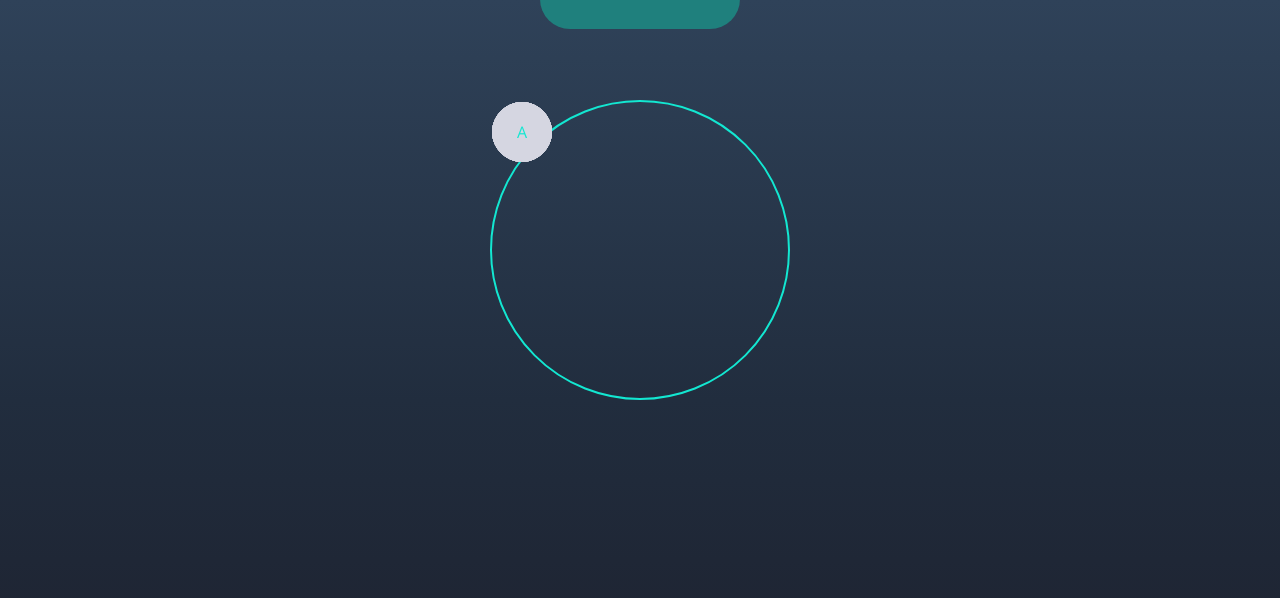
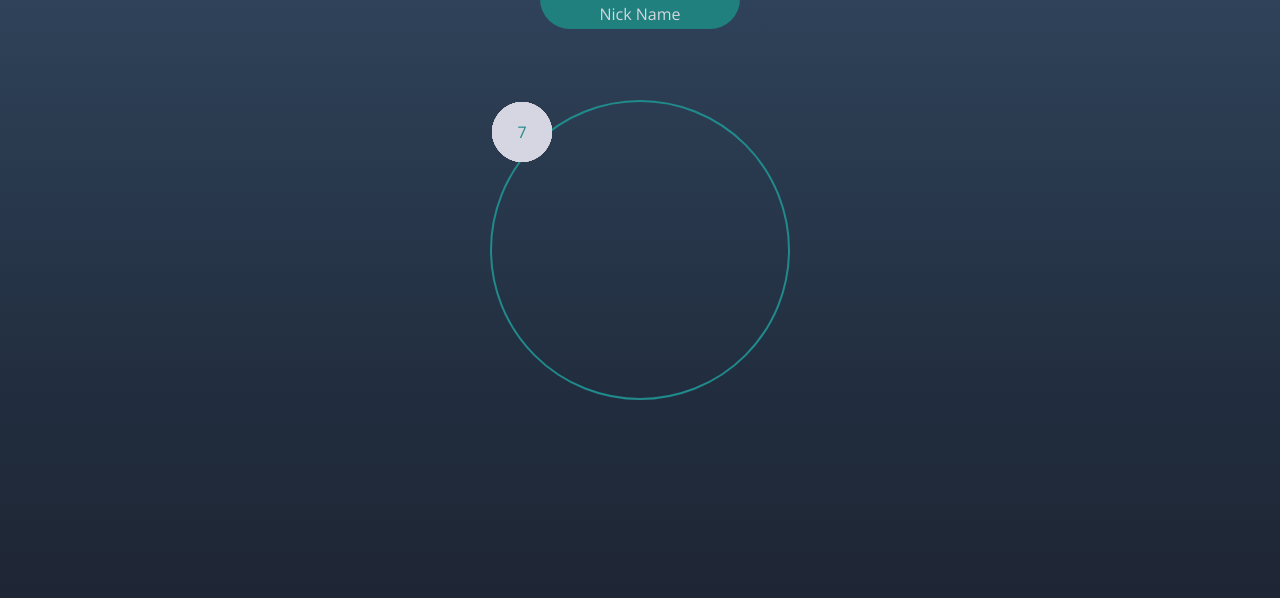
Before and after one commit to MicrofoxTeam/webgym-frontend, a Vue app: page /Register in a window 1280 px wide. Shown: the top 598 px of the page. Built offline with nearby package versions, Linux system fonts and the light colour scheme.

Commit message:
правки

```diff
--- a/src/components/Main.vue
+++ b/src/components/Main.vue
@@ -2,27 +2,11 @@
   <div class="menu">
     <cabinet></cabinet>
     <div class="menu-circle">
-      <div class="menu-button">
-        <p>0</p>
+      <transition-group name="fade" appear>
+        <div class="menu-button" v-for="item in items" v-bind:key=item>
+          <p>{{ item.name }}</p>
         </div>
-      <div class="menu-button">
-        <p>A</p>
-      </div>
-      <div class="menu-button">
-        <p>A</p>
-      </div>
-      <div class="menu-button">
-        <p>A</p>
-      </div>
-      <div class="menu-button">
-        <p>A</p>
-      </div>
-      <div class="menu-button">
-        <p>A</p>
-      </div>
-      <div class="menu-button">
-        <p>A</p>
-      </div>
+      </transition-group>
     </div>
   </div>
 </template>
@@ -35,6 +19,19 @@ export default {
     'user-slider': () => import('./main/user-slider.vue'),
     'tags-area': () => import('./main/tags-area.vue'),
     'cabinet': () => import('./main/status.vue')
+  },
+  data () {
+    return {
+      items: [
+        { name: 1 },
+        { name: 2 },
+        { name: 3 },
+        { name: 4 },
+        { name: 5 },
+        { name: 6 },
+        { name: 7 }
+      ]
+    }
   }
 }
 </script>
@@ -54,7 +51,10 @@ export default {
     border-radius: 150px;
     border: 2px solid $accent-color;
     position: relative;
+    @include waterfall(10, .1, fade);
+    @include onCircle(0, 7, 300, 60);
 
+    > span {
       .menu-button {
         width: 60px;
         height: 60px;
@@ -67,8 +67,14 @@ export default {
           margin: auto;
           color:  $accent-color;
         }
-
-      @include onCircle(90, 7, 300, 60);
       }
     }
+  }
+
+  .fade-enter-active, .fade-leave-active {
+    transition: .5s;
+  }
+  .fade-enter, .fade-leave-to {
+    transform: scale(0);
+  }
 </style>
--- a/src/components/Register.vue
+++ b/src/components/Register.vue
@@ -109,14 +109,8 @@ export default {
     }
     .input_wrapper__register {
         position: absolute;
-        @for $i from 1 through 10 {
-            :nth-child(#{$i}).fade-enter-active {
-                $transitionDelay: .1 * $i;
-                transition-delay: #{$transitionDelay}s;
-            }
-        }
-
         padding-bottom: 80px;
+        @include waterfall(10, .1, fade);
 
         .gender-select {
             margin-top: 20px;
@@ -163,14 +157,8 @@ export default {
     }
     .input_wrapper__login {
         position: absolute;
-        @for $i from 1 through 3 {
-            :nth-child(#{$i}).fade-enter-active {
-                $transitionDelay: .1 * $i;
-                transition-delay: #{$transitionDelay}s;
-            }
-        }
-
         padding-bottom: 80px;
+        @include waterfall(3, .1, fade);
     }
 }
 
--- a/src/components/main/status.vue
+++ b/src/components/main/status.vue
@@ -4,7 +4,9 @@
   >
     <div class="cabinet-namespace"
          v-on:click="isOpened = !isOpened"
-    ></div>
+    >
+      <p>Nick Name</p>
+    </div>
   </div>
 </template>
 
@@ -22,6 +24,7 @@ export default {
 </script>
 
 <style lang="scss" scoped>
+  @import '../../main.scss';
 .cabinet {
   transition: .3s;
   position: absolute;
@@ -33,6 +36,7 @@ export default {
   top: 0;
   left: calc(50% - 150px);
   transform: translateY(-200px);
+  z-index: 20;
 
   &.cabinet__open {
     transform: translateY(0);
@@ -47,6 +51,11 @@ export default {
     left: calc(50% - 100px);
     border-bottom-left-radius: 80px;
     border-bottom-right-radius: 80px;
+    display: flex;
+    p {
+      color: $text-color;
+      margin: auto;
+    }
   }
 }
 </style>
--- a/src/main.scss
+++ b/src/main.scss
@@ -1,6 +1,6 @@
 $cubic_bezier: cubic-bezier(.7,0,.3,1);
-// $accent-color: #218a8b;
-$accent-color: #13E7D1;
+$accent-color: #218a8b;
+// $accent-color: #13E7D1;
 $secondary-color: #6e7a89;
 $text-color: #D5D6E1;
 $error-color: #80262c;
@@ -52,3 +52,12 @@ input {
     -o-transform:rotate($degrees);
     -ms-transform:rotate($degrees);
 }
+
+@mixin waterfall($count, $transitionStep, $transitionName) {
+    @for $i from 1 through $count {
+        :nth-child(#{$i}).#{$transitionName}-enter-active {
+            $transitionDelay: $transitionStep * $i;
+            transition-delay: #{$transitionDelay}s;
+        }
+    }
+}
--- a/src/onCircle.scss
+++ b/src/onCircle.scss
@@ -68,7 +68,7 @@
   $firstDegree: $firstDegree - $stepDegree;
 
   @for $i from 1 through $count {
-    &:nth-child(#{$i}) {
+    :nth-child(#{$i}) {
       left: ($center - $centerEl + sin(($firstDegree + $stepDegree * $i)) * $center)#{px};
       top: ($center - $centerEl - cos(($firstDegree + $stepDegree * $i)) * $center)#{px};
     }
```
Lines whose indentation alone changed are shown as unchanged.
